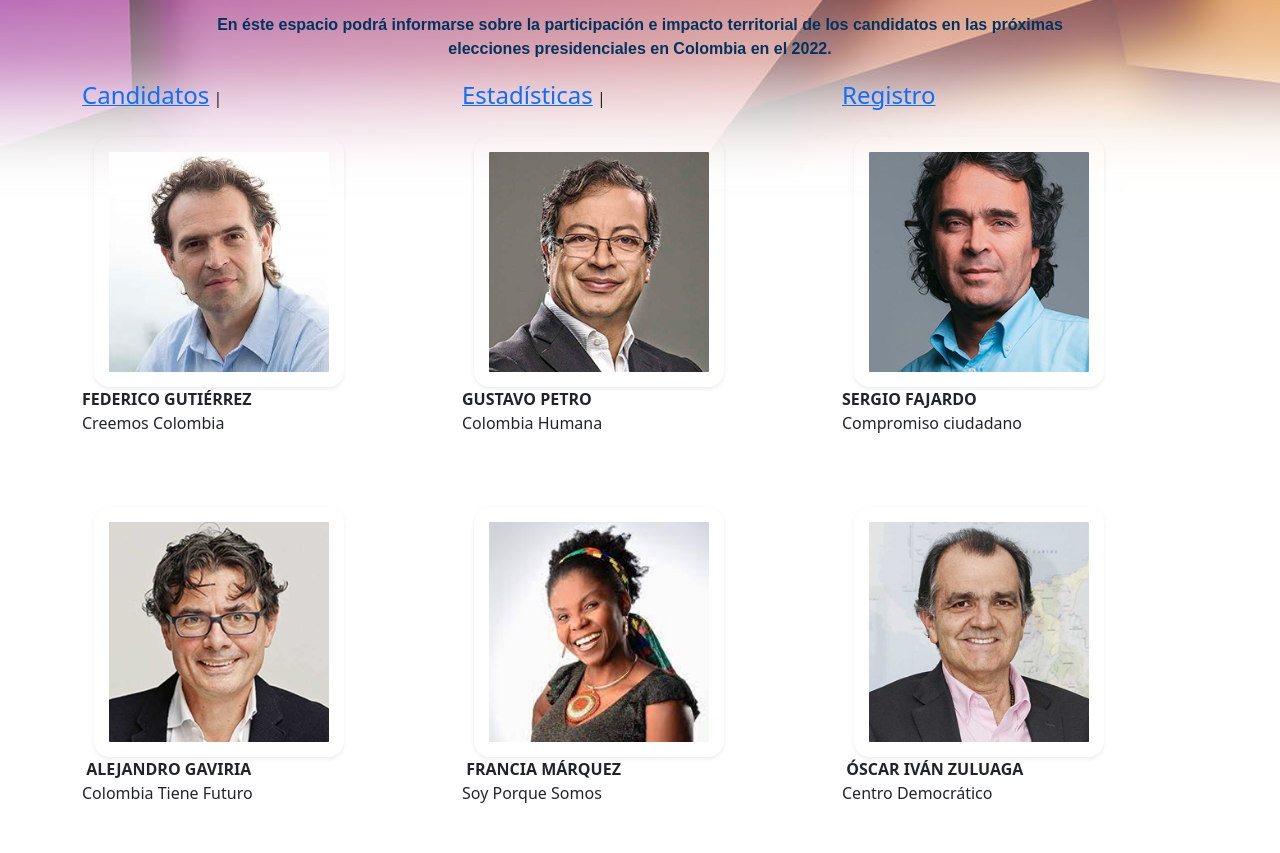
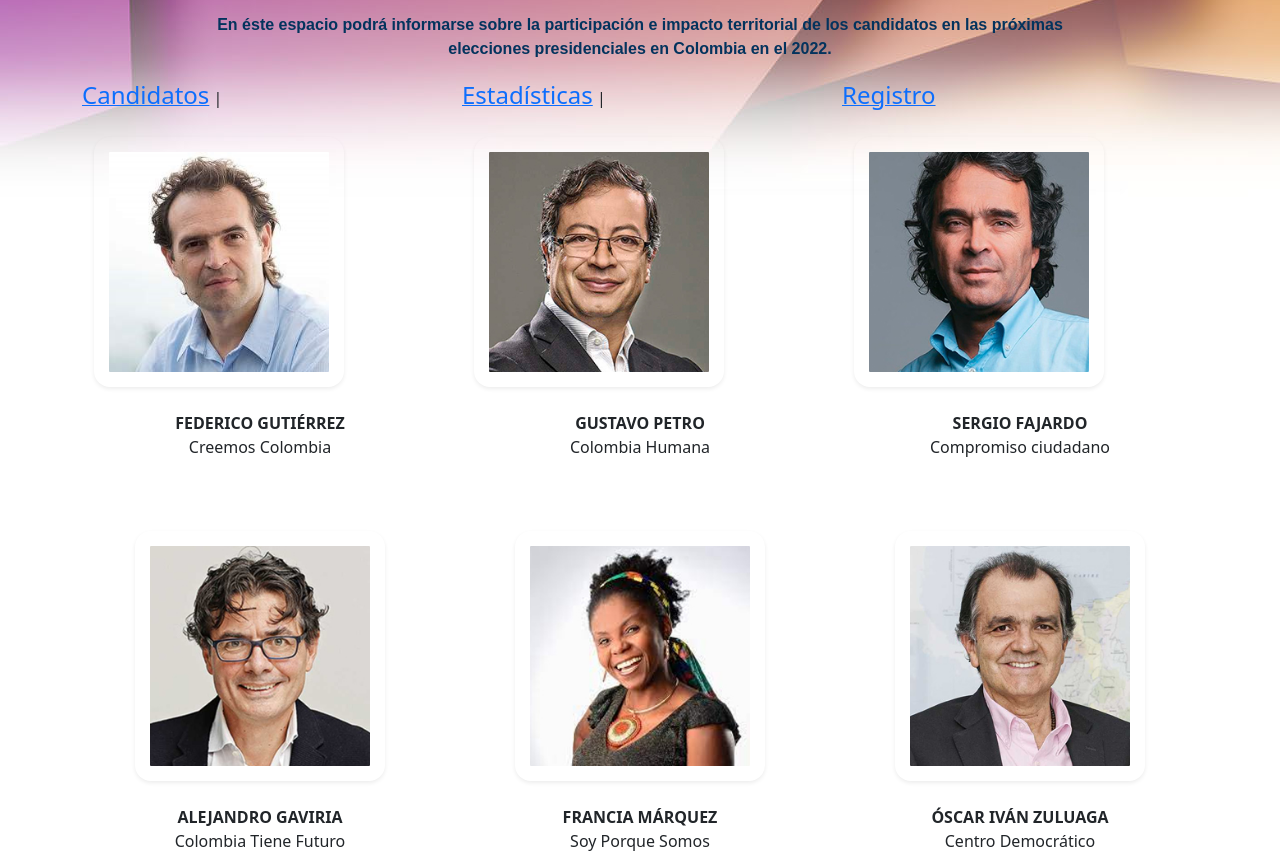
Before and after one commit to rbndigital/sprint3, a plain HTML site: page index.htm in a window 1280 px wide. Shown: the part 171-1024 px from the top of the page. Before the commit the page ends 976 px from the top, so only its background shows below. Drawn offline with nearby package versions, Linux system fonts and the light colour scheme; a web font is replaced by a local one.

Commit message:
cambios alineación

```diff
--- a/index.htm
+++ b/index.htm
@@ -75,18 +75,18 @@
                     &nbsp;&nbsp;&nbsp;<a href="pages/fajardo.htm"><img src="assets/img/candidato 1.jpg" width="250px" height="250px" class="sobre"></a>&nbsp;&nbsp;&nbsp;
                   </div>
                 </div>
-              </div>
+              </div><br/>
 
 
               <div class="container">
                 <div class="row">
-                  <div class="col"  class= "text-center">
+                  <div class="col text-center">
                     <strong>FEDERICO GUTIÉRREZ</strong>
                   </div>
-                  <div class="col"  class= "text-center">
+                  <div class="col text-center">
                     <strong>GUSTAVO PETRO</strong>
                   </div>
-                  <div class="col"  class= "text-center">
+                  <div class="col text-center">
                     <strong>SERGIO FAJARDO</strong>
                   </div>
                 </div>
@@ -94,13 +94,13 @@
 
               <div class="container">
                 <div class="row">
-                  <div class="col"  class= "text-center">
+                  <div class="col text-center">
                     Creemos Colombia
                   </div>
-                  <div class="col"  class= "text-center">
+                  <div class="col text-center">
                     Colombia Humana
                   </div>
-                  <div class="col"  class= "text-center">
+                  <div class="col text-center">
                     Compromiso ciudadano
                   </div>
                 </div>
@@ -108,27 +108,27 @@
               <br/><br/><br/>
               <div class="container">
                 <div class="row">
-                  <div class="col"  class= "text-center">
+                  <div class="col text-center">
                     &nbsp;&nbsp;&nbsp;<a href="pages/gaviria.htm"><img src="assets/img/candidato 4.jpg" width="250px" height="250px" class="sobre"></a>&nbsp;&nbsp;&nbsp;
                   </div>
-                  <div class="col"  class= "text-center">
+                  <div class="col text-center">
                     &nbsp;&nbsp;&nbsp;<a href="pages/marquez.htm"><img src="assets/img/candidato 5.jpg" width="250px" height="250px" class="sobre"></a>&nbsp;&nbsp;&nbsp;
                   </div>
-                  <div class="col"  class= "text-center">
+                  <div class="col text-center">
                     &nbsp;&nbsp;&nbsp;<a href="pages/zuluaga.htm"><img src="assets/img/candidato 6.jpg" width="250px" height="250px" class="sobre"></a>&nbsp;&nbsp;&nbsp;
                   </div>
                 </div>
-              </div>
+              </div><br/>
 
               <div class="container">
                 <div class="row">
-                  <div class="col"  class= "text-center">
+                  <div class="col text-center">
                     <strong>&nbsp;ALEJANDRO GAVIRIA&nbsp;</strong>
                   </div>
-                  <div class="col"  class= "text-center">
+                  <div class="col text-center">
                     <strong>&nbsp;FRANCIA MÁRQUEZ&nbsp;</strong>
                   </div>
-                  <div class="col"  class= "text-center">
+                  <div class="col text-center">
                     <strong>&nbsp;ÓSCAR IVÁN ZULUAGA&nbsp;</strong>
                   </div>
                 </div>
@@ -136,13 +136,13 @@
 
               <div class="container">
                 <div class="row">
-                  <div class="col"  class= "text-center">
+                  <div class="col text-center">
                     Colombia Tiene Futuro
                   </div>
-                  <div class="col"  class= "text-center">
+                  <div class="col text-center">
                     Soy Porque Somos
                   </div>
-                  <div class="col"  class= "text-center">
+                  <div class="col text-center">
                     Centro Democrático
                   </div>
                 </div>
```
